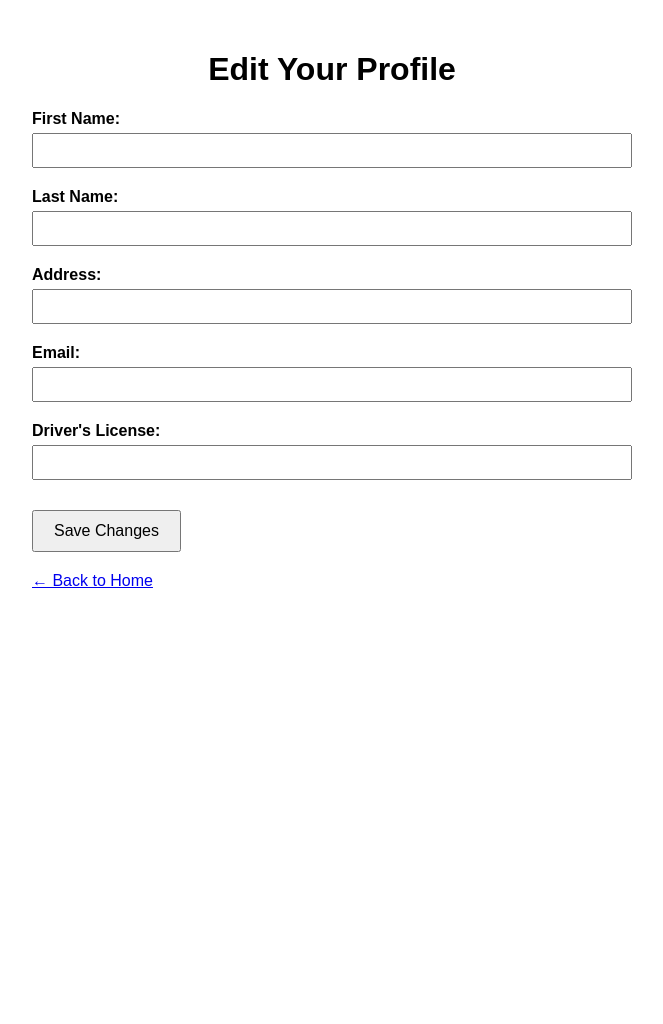
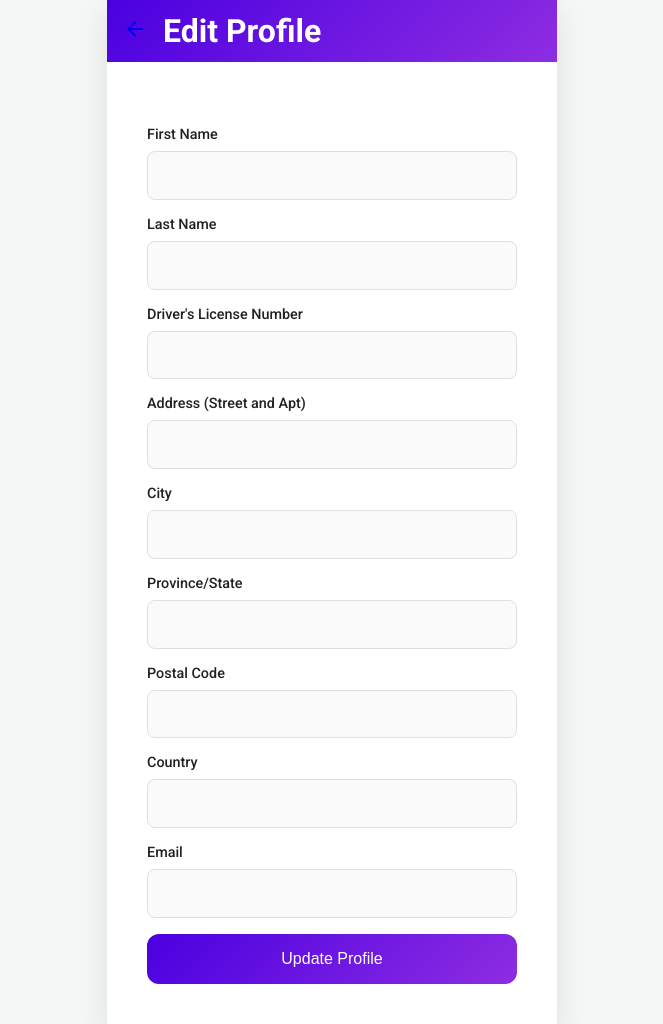
Before and after one commit to Aamm5845/parking-ticket-app-v3, a Flask app: page /edit_profile in a window 1280 px wide. Shown: the whole page, without its empty margins (308-971 px from the left). Before the commit the page ends 588 px from the top, so only its background shows below. Run offline with Flask 3, Linux system fonts and the light colour scheme; the visitor is signed in with stand-in values (Sample User, id 1).

Commit message:
Update edit_profile.html

```diff
--- a/templates/edit_profile.html
+++ b/templates/edit_profile.html
@@ -2,66 +2,60 @@
 <html lang="en">
 <head>
     <meta charset="UTF-8">
-    <title>Edit Profile - Mobicité</title>
-    <style>
-        body {
-            font-family: Arial, sans-serif;
-            padding: 30px;
-            max-width: 600px;
-            margin: auto;
-        }
-
-        h1 {
-            text-align: center;
-        }
-
-        label {
-            display: block;
-            margin-top: 20px;
-            font-weight: bold;
-        }
-
-        input[type="text"], input[type="email"] {
-            width: 100%;
-            padding: 8px;
-            margin-top: 5px;
-            box-sizing: border-box;
-        }
-
-        button {
-            margin-top: 30px;
-            padding: 10px 20px;
-            font-size: 16px;
-            cursor: pointer;
-        }
-
-        .back-link {
-            display: inline-block;
-            margin-top: 20px;
-        }
-    </style>
+    <meta name="viewport" content="width=device-width, initial-scale=1.0">
+    <title>Edit Profile - Tickety</title>
+    <link rel="stylesheet" href="{{ url_for('static', filename='style.css') }}">
+    <link href="https://fonts.googleapis.com/icon?family=Material+Icons" rel="stylesheet">
 </head>
 <body>
-    <h1>Edit Your Profile</h1>
-    <form method="POST">
-        <label for="first_name">First Name:</label>
-        <input type="text" name="first_name" id="first_name" value="{{ profile.first_name }}" required>
-
-        <label for="last_name">Last Name:</label>
-        <input type="text" name="last_name" id="last_name" value="{{ profile.last_name }}" required>
-
-        <label for="address">Address:</label>
-        <input type="text" name="address" id="address" value="{{ profile.address }}" required>
-
-        <label for="email">Email:</label>
-        <input type="email" name="email" id="email" value="{{ profile.email }}" required>
-
-        <label for="license">Driver's License:</label>
-        <input type="text" name="license" id="license" value="{{ profile.license }}" required>
-
-        <button type="submit">Save Changes</button>
-    </form>
-
-    <a href="{{ url_for('index') }}" class="back-link">← Back to Home</a>
+    <div class="app-container">
+        <header class="app-header">
+             <a href="{{ url_for('index') }}" class="back-button"><span class="material-icons">arrow_back</span></a>
+             <h1 style="margin-left: 1rem;">Edit Profile</h1>
+        </header>
+        <main class="app-main">
+            <div class="action-card">
+                <form method="POST">
+                    <div class="input-group">
+                        <label>First Name</label>
+                        <input type="text" name="first_name" value="{{ profile.first_name }}" required>
+                    </div>
+                    <div class="input-group">
+                        <label>Last Name</label>
+                        <input type="text" name="last_name" value="{{ profile.last_name }}" required>
+                    </div>
+                    <div class="input-group">
+                        <label>Driver's License Number</label>
+                        <input type="text" name="license" value="{{ profile.license }}" required>
+                    </div>
+                    <div class="input-group">
+                        <label>Address (Street and Apt)</label>
+                        <input type="text" name="address" value="{{ profile.address }}" required>
+                    </div>
+                    <div class="input-group">
+                        <label>City</label>
+                        <input type="text" name="city" value="{{ profile.city }}" required>
+                    </div>
+                    <div class="input-group">
+                        <label>Province/State</label>
+                        <input type="text" name="province" value="{{ profile.province }}" required>
+                    </div>
+                    <div class="input-group">
+                        <label>Postal Code</label>
+                        <input type="text" name="postal_code" value="{{ profile.postal_code }}" required>
+                    </div>
+                     <div class="input-group">
+                        <label>Country</label>
+                        <input type="text" name="country" value="{{ profile.country }}" required>
+                    </div>
+                    <div class="input-group">
+                        <label>Email</label>
+                        <input type="email" name="email" value="{{ profile.email }}" required>
+                    </div>
+                    <button type="submit" class="btn btn-primary">Update Profile</button>
+                </form>
+            </div>
+        </main>
+    </div>
 </body>
 </html>
```
